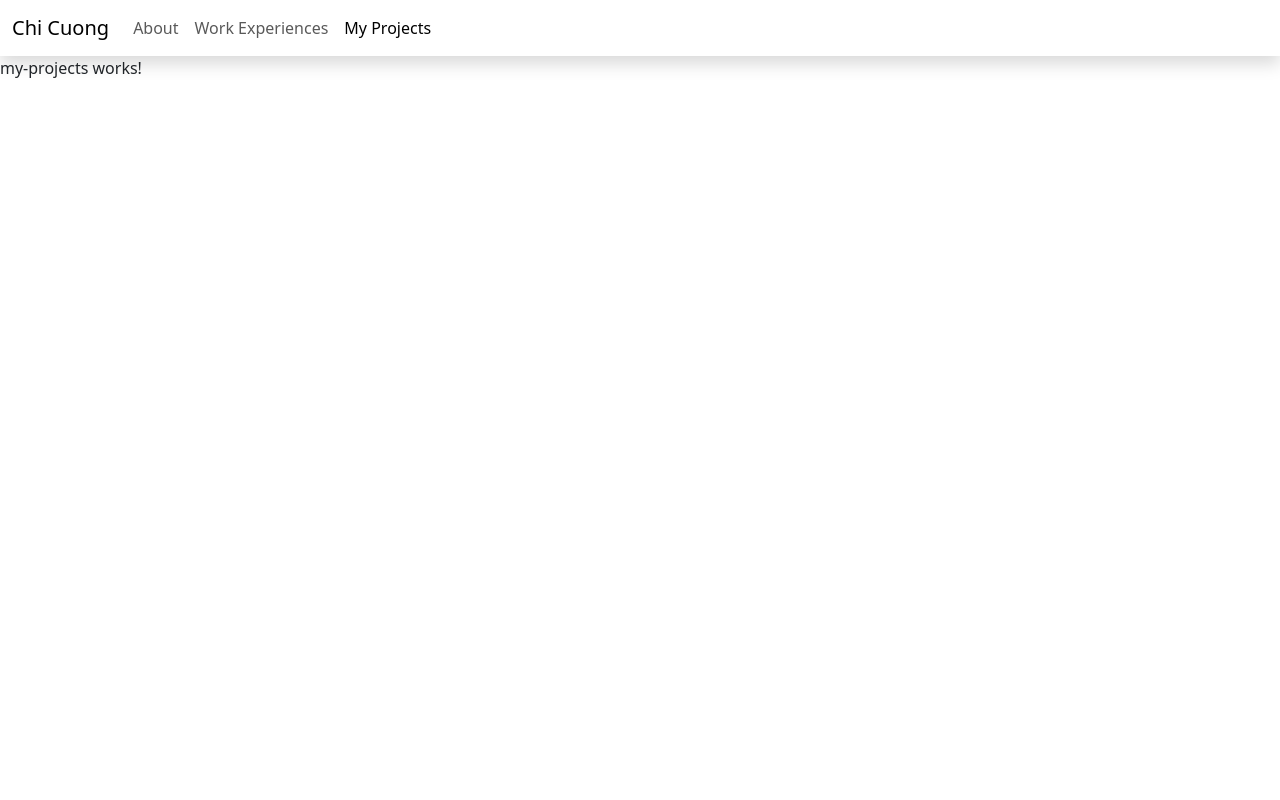
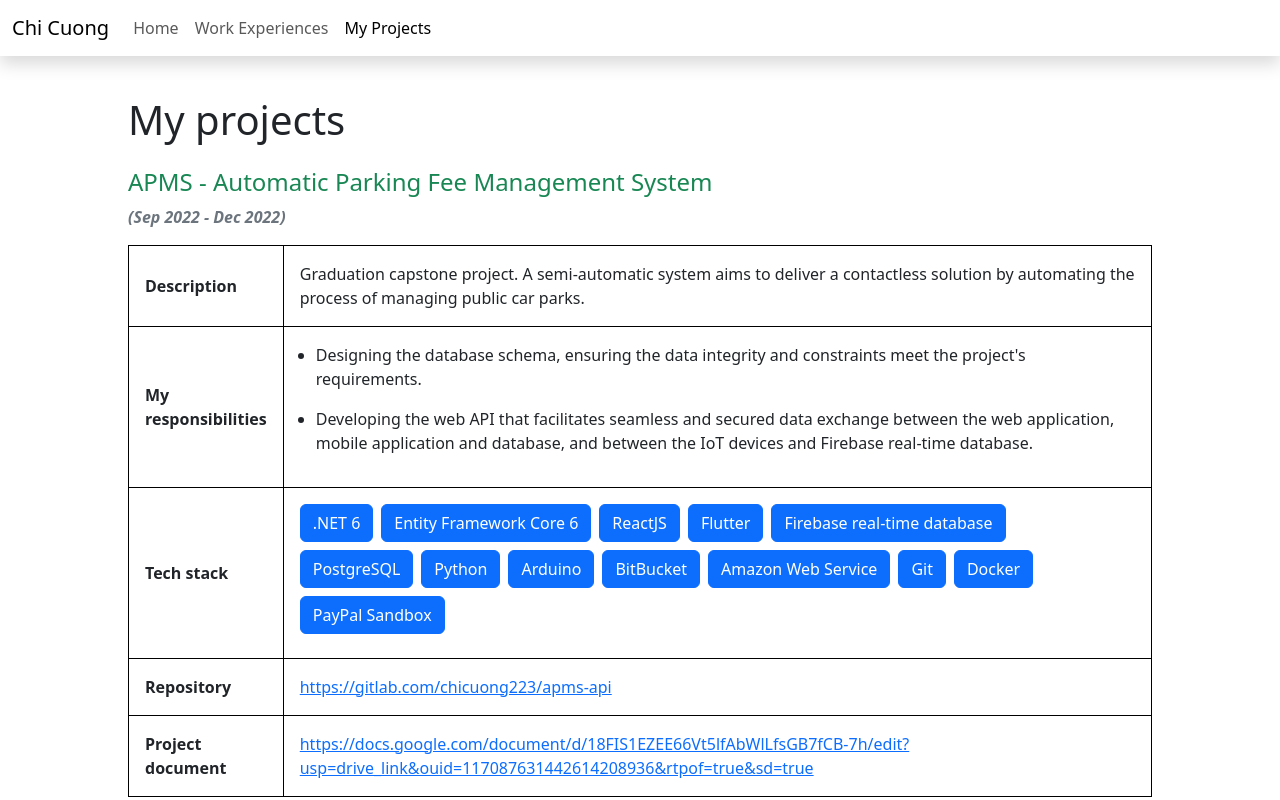
Before and after one commit to chicuong223/portfolio, an Angular app: page /my-projects in a window 1280 px wide. Shown: the top 800 px of the page. Built offline with nearby package versions, Linux system fonts and the light colour scheme.

Commit message:
projects page, change icon

```diff
--- a/angular.json
+++ b/angular.json
@@ -21,7 +21,7 @@
             ],
             "tsConfig": "tsconfig.app.json",
             "assets": [
-              "src/favicon.ico",
+              "src/favicon.png",
               "src/assets"
             ],
             "styles": [
--- a/src/app/about/about.component.css
+++ b/src/app/about/about.component.css
@@ -5,6 +5,10 @@
 #about-card {
     height: 100%;
     overflow: auto;
+}
+
+#linkedin {
+    color: #0077B5;
 }
 
 #about-card>img {
--- a/src/app/about/about.component.html
+++ b/src/app/about/about.component.html
@@ -8,10 +8,10 @@
                 <div id="contact-info" class="mt-2">
                     <p class="fs-5">chicuong.tang01&#64;gmail.com</p>
                     <p>
-                        <a href="https://www.linkedin.com/in/chi-cuong-tang/" class="me-auto">
+                        <a href="https://www.linkedin.com/in/chi-cuong-tang/" class="me-auto" id="linkedin">
                             <i class="fa-brands fa-linkedin fa-2xl"></i>
                         </a>
-                        <a href="https://github.com/chicuong223" class="ms-4 text-dark">
+                        <a href="https://github.com/chicuong223" class="ms-4 text-dark" id="github">
                             <i class="fa-brands fa-github fa-2xl"></i>
                         </a>
                     </p>
--- a/src/app/app.component.html
+++ b/src/app/app.component.html
@@ -8,7 +8,7 @@
     <div class="collapse navbar-collapse" id="navbarContent">
       <ul class="navbar-nav me-auto mb-2 mb-lg-0">
         <li class="nav-item">
-          <a class="nav-link" routerLink="/about" routerLinkActive="active">About</a>
+          <a class="nav-link" routerLink="/home" routerLinkActive="active">Home</a>
         </li>
         <li class="nav-item">
           <a class="nav-link" routerLink="/work-experiences" routerLinkActive="active">Work Experiences</a>
--- a/src/app/app.routes.ts
+++ b/src/app/app.routes.ts
@@ -4,8 +4,8 @@ import { MyProjectsComponent } from './my-projects/my-projects.component';
 import { WorkExperiencesComponent } from './work-experiences/work-experiences.component';
 
 export const routes: Routes = [
-    { path: '', redirectTo: 'about', pathMatch: 'full' },
-    { path: 'about', component: AboutComponent },
+    { path: '', redirectTo: 'home', pathMatch: 'full' },
+    { path: 'home', component: AboutComponent },
     { path: 'work-experiences', component: WorkExperiencesComponent },
     { path: 'my-projects', component: MyProjectsComponent }
 ];
--- a/src/app/my-projects/my-projects.component.css
+++ b/src/app/my-projects/my-projects.component.css
@@ -0,0 +1,47 @@
+table,
+td,
+th {
+    border: 1px solid black;
+}
+
+table {
+    table-layout: fixed;
+}
+
+th,
+td {
+    padding-left: 1em;
+    padding-right: 1em;
+    padding-top: 1em;
+    padding-bottom: 1em;
+}
+
+th {
+    width: 15%;
+}
+
+ul {
+    padding-left: 1em;
+}
+
+td>button {
+    pointer-events: none;
+}
+
+@media (max-width: 1024px) {
+    table {
+        width: 100%;
+    }
+
+    th {
+        max-width: 50%;
+        padding-left: 1%;
+        padding-right: 1em;
+        overflow: auto;
+    }
+
+    td {
+        /* max-width: 20%; */
+        overflow: auto;
+    }
+}
--- a/src/app/my-projects/my-projects.component.html
+++ b/src/app/my-projects/my-projects.component.html
@@ -1 +1,40 @@
-<p>my-projects works!</p>
+<div class="wrapper">
+    <h1>My projects</h1>
+    <div class="projects mt-4">
+        <div *ngFor="let pro of projects" class="mt-auto mb-5">
+            <h4 class="text-success">{{pro.name}}</h4>
+            <p class="text-secondary fst-italic fw-bold">({{pro.projectTime}})</p>
+            <table>
+                <tr>
+                    <th>Description</th>
+                    <td>{{pro.description}}</td>
+                </tr>
+                <tr>
+                    <th>My responsibilities</th>
+                    <td>
+                        <ul ngClass="'no-bullet': pro.responsibilities.length <= 1">
+                            <li *ngFor="let res of pro.responsibilities">
+                                <p>{{res}}</p>
+                            </li>
+                        </ul>
+                    </td>
+                </tr>
+                <tr>
+                    <th>Tech stack</th>
+                    <td>
+                        <button *ngFor="let tech of pro.techStack"
+                            class="btn btn-primary ms-auto me-2 mt-auto mb-2">{{tech}}</button>
+                    </td>
+                </tr>
+                <tr *ngIf="pro.repositoryUrl">
+                    <th>Repository</th>
+                    <td><a href="{{pro.repositoryUrl}}">{{pro.repositoryUrl}}</a></td>
+                </tr>
+                <tr *ngIf="pro.documentUrl">
+                    <th>Project document</th>
+                    <td><a href="{{pro.documentUrl}}">{{pro.documentUrl}}</a></td>
+                </tr>
+            </table>
+        </div>
+    </div>
+</div>
--- a/src/app/my-projects/my-projects.component.ts
+++ b/src/app/my-projects/my-projects.component.ts
@@ -1,12 +1,92 @@
-import { Component } from '@angular/core';
+import { NgFor, NgIf } from '@angular/common';
+import { Component, OnInit } from '@angular/core';
+import { Project } from '../project';
 
 @Component({
   selector: 'app-my-projects',
   standalone: true,
-  imports: [],
+  imports: [NgFor, NgIf],
   templateUrl: './my-projects.component.html',
   styleUrl: './my-projects.component.css'
 })
-export class MyProjectsComponent {
+export class MyProjectsComponent implements OnInit {
+  ngOnInit(): void {
+    this.projects = [
+      {
+        name: 'APMS - Automatic Parking Fee Management System',
+        projectTime: 'Sep 2022 - Dec 2022',
+        description: 'Graduation capstone project. A semi-automatic system aims to deliver a contactless solution by automating the process of managing public car parks.',
+        documentUrl: 'https://docs.google.com/document/d/18FIS1EZEE66Vt5lfAbWlLfsGB7fCB-7h/edit?usp=drive_link&ouid=117087631442614208936&rtpof=true&sd=true',
+        repositoryUrl: 'https://gitlab.com/chicuong223/apms-api',
+        responsibilities: [
+          'Designing the database schema, ensuring the data integrity and constraints meet the project\'s requirements.',
+          'Developing the web API that facilitates seamless and secured data exchange between the web application, mobile application and database, and between the IoT devices and Firebase real-time database.'
+        ],
+        techStack: [
+          '.NET 6',
+          'Entity Framework Core 6',
+          'ReactJS',
+          'Flutter',
+          'Firebase real-time database',
+          'PostgreSQL',
+          'Python',
+          'Arduino',
+          'BitBucket',
+          'Amazon Web Service',
+          'Git',
+          'Docker',
+          'PayPal Sandbox'
+        ]
+      },
+      {
+        name: 'Startup Competition',
+        projectTime: 'Jan 2022 - Mar 2022',
+        description: 'Cooperated with University of Economy and Laws for their Startup Competition. A web application that allows competitors to showcase their startup ideas, form groups and compete with each other. Additionally, organizers can evaluate the ideas submitted by groups to determine approval or disapproval.',
+        documentUrl: '',
+        repositoryUrl: '',
+        responsibilities: [
+          'Designing the database schema, making sure that the data and constraints meet the project\' requirements',
+          'Developing the web API, ensuring efficient and secured data exchange between the web application, mobile application and database.'
+        ],
+        techStack: [
+          '.NET 5',
+          'Entity Framework Core 5',
+          'ReactJS',
+          'Flutter',
+          'SQL Server',
+          'GitHub',
+          'Netlify',
+          'Microsoft Azure'
+        ]
+      },
+      {
+        name: 'OnlyFunds',
+        projectTime: 'May 2021 - Jul 2021',
+        description: 'A web application allows users to read, write posts, and create exclusive contents to make income.',
+        documentUrl: '',
+        repositoryUrl: 'https://github.com/chicuong223/OnlyFunds-Maven',
+        responsibilities: [
+          'Designing the database schema.',
+          'Developing backend functions, ensuring efficient data exchange between end-users and the database.'
+        ],
+        techStack: [
+          'Java EE 8',
+          'Maven',
+          'HTML 5',
+          'CSS3',
+          'JavaScript',
+          'JQuery',
+          'Bootstrap 4',
+          'JSTL',
+          'JSP',
+          'SQL Server',
+          'GitHub',
+          'PayPal Sandbox'
+        ]
+      },
+    ];
+  }
+
+  projects: Project[] = [];
 
 }
--- a/src/app/work-experiences/work-experiences.component.css
+++ b/src/app/work-experiences/work-experiences.component.css
@@ -0,0 +1,3 @@
+button {
+    pointer-events: none;
+}
--- a/src/app/work-experiences/work-experiences.component.html
+++ b/src/app/work-experiences/work-experiences.component.html
@@ -11,7 +11,7 @@
             </ul>
             <div class="work-skills">
                 <p class="fs-5 fw-bold mb-1">Skills and tools used for the job</p>
-                <button class="btn btn-primary ms-auto me-2 mt-auto mb-1"
+                <button class="btn btn-primary ms-auto me-2 mt-auto mb-2"
                     *ngFor="let skill of exp.skills">{{skill}}</button>
             </div>
         </div>
--- a/src/index.html
+++ b/src/index.html
@@ -6,7 +6,7 @@
   <title>Portfolio</title>
   <base href="/">
   <meta name="viewport" content="width=device-width, initial-scale=1">
-  <link rel="icon" type="image/x-icon" href="favicon.ico">
+  <link rel="icon" type="image/x-icon" href="favicon.png">
   <link rel="stylesheet" href="https://cdn.jsdelivr.net/npm/bootstrap@5.3.2/dist/css/bootstrap.min.css"
     integrity="sha384-T3c6CoIi6uLrA9TneNEoa7RxnatzjcDSCmG1MXxSR1GAsXEV/Dwwykc2MPK8M2HN" crossorigin="anonymous">
   <link rel="stylesheet" href="https://cdnjs.cloudflare.com/ajax/libs/font-awesome/6.6.0/css/all.min.css"
```
Also changed, not shown: src/app/project.ts (+7 -0 lines), src/favicon.png (added).
